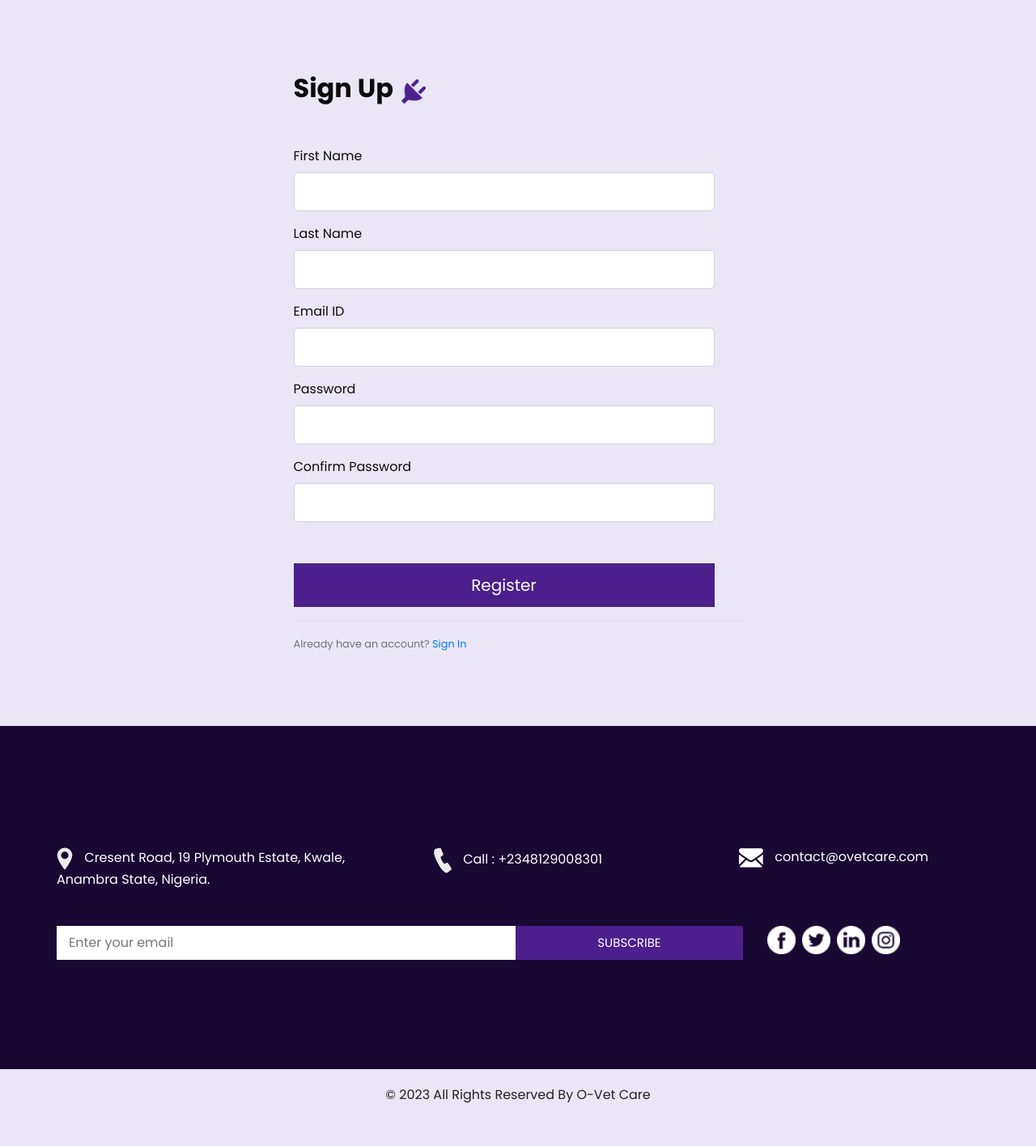
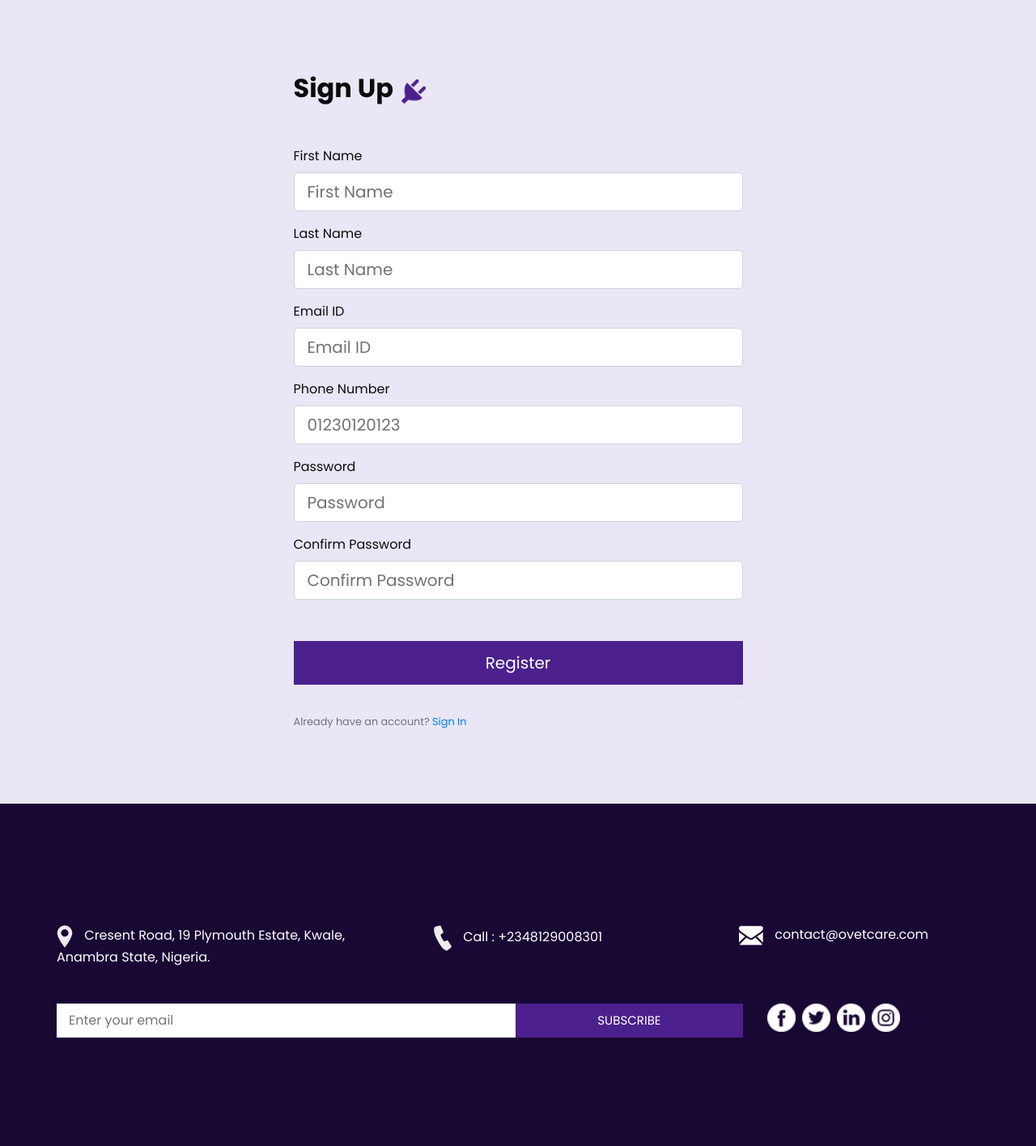
Before and after one commit to Obianuju23/O-Vet_Care, a Flask app: page /register in a window 1280 px wide. Shown: the part 73-1489 px from the top of the page at 81% size. Before the commit the page ends 1436 px from the top, so only its background shows below. Run offline with Flask 2, Linux system fonts and the light colour scheme; some libraries are stand-ins or nearby versions.

Commit message:
Added solution to Login and Registration pages

```diff
--- a/ovet_care/__init__.py
+++ b/ovet_care/__init__.py
@@ -5,6 +5,8 @@ Importing libraries from Flask
 from flask import Flask
 import os
 from flask_sqlalchemy import SQLAlchemy
+from flask_bcrypt import Bcrypt
+from flask_login import LoginManager
 
 basedir = os.path.abspath(os.path.dirname(__file__))
 app = Flask(__name__)
@@ -12,5 +14,8 @@ app.config['SECRET_KEY'] = '22a07440b93fa21f25c365c42ae66690596b4dfe9d99adffedd0
 app.config['SQLALCHEMY_DATABASE_URI'] = 'sqlite:///' + os.path.join(basedir, 'ovet_care.db')
 app.config['SQLALCHEMY_TRACK_MODIFICATIONS'] = False
 db = SQLAlchemy(app)
+bcrypt = Bcrypt(app)
+login_manager = LoginManager(app)
+
 
 from ovet_care import routes
--- a/ovet_care/forms.py
+++ b/ovet_care/forms.py
@@ -15,15 +15,19 @@ class RegistrationForm(FlaskForm):
     """Class to create User Registration form"""
     firstname = StringField('First Name',
                                   validators=[DataRequired(),
-                                              Length(min=3, max=32)],
+                                              Length(min=2, max=32)],
                                   id='firstname', name='firstname')
     lastname = StringField('Last Name',
                                   validators=[DataRequired(),
-                                              Length(min=3, max=32)],
+                                              Length(min=2, max=32)],
                                   id='lastname', name='lastname')
     email = StringField('Email ID', validators=[DataRequired(),
                                                       Email()],
                         id='email', name='email')
+    phone_num = StringField('Phone Number',
+                            validators=[DataRequired(), Length(min=11,
+                                                               max=11)],
+                            id='phone_num', name='phone_num')
     password = PasswordField('Password', validators=[DataRequired(),
                                                       Length(min=6, max=20)],
                              id='password', name='password')
@@ -34,6 +38,20 @@ class RegistrationForm(FlaskForm):
                                      name='password_confirm')
     submit = SubmitField('Register')
 
+    def validate_email(self, email):
+        """This is an instance method that validates an email entered from the
+        forms input fields"""
+        user_email = User.query.filter_by(email=email.data).first()
+        if user_email:
+            raise ValidationError('The email provided is already taken.')
+
+    def validate_phone_num(self, phone):
+        """This is an instance method that validates a phone number
+        entered from the forms input fields"""
+        user_phone = User.query.filter_by(phone_num=phone.data).first()
+        if user_phone:
+            raise ValidationError('The phone number provided is already in use.')
+
 
 class UserLoginForm(FlaskForm):
     """Class to create Login form"""
@@ -42,8 +60,3 @@ class UserLoginForm(FlaskForm):
     password = PasswordField('Password', validators=[DataRequired(),
                                                      Length(min=6, max=20)])
     submit = SubmitField('Login')
-
-    def validate_email(self, email):
-        in_email = User.query.filter_by(email=email.data.lower()).first()
-        if in_email:
-            raise ValidationError('That email ID is already in use.')
--- a/ovet_care/routes.py
+++ b/ovet_care/routes.py
@@ -3,9 +3,10 @@
 This is a module that creates routes for the O-Vet Care Web application
 """
 from flask import url_for, render_template, request, redirect, flash
-from ovet_care import app
+from ovet_care import app, db, bcrypt
 from ovet_care.forms import RegistrationForm, UserLoginForm
 from ovet_care.models import Staff, User, Pet, PetType, PetBreed
+from flask_login import login_user, logout_user
 
 
 """This is the route to the index or Landing page"""
@@ -41,8 +42,12 @@ def login():
     """Function to route to the login page when the /login route is hit"""
     form = UserLoginForm()
     if form.validate_on_submit():
-        flash('Login was successful', 'success')
-        return redirect(url_for('home'))
+        user = User.query.filter_by(email=form.email.data.lower()).first()
+        if user and bcrypt.check_password_hash(user.password, form.password.data):
+            login_user(user)
+            return redirect(url_for('home'))
+        else:
+            flash('Login was not successful. Invalid email/password.', 'danger')
     return render_template('login.html', title="Login", form=form)
 
 """This is the route to the register page"""
@@ -52,6 +57,14 @@ def register():
     hit"""
     form = RegistrationForm()
     if form.validate_on_submit():
+        hash_password = bcrypt.generate_password_hash(form.password.data).decode('utf-8')
+        user = User(firstname=form.firstname.data.title(),
+                    lastname=form.lastname.data.title(),
+                    email=form.email.data.lower(),
+                    phone_num=form.phone_num.data,
+                    password=hash_password)
+        db.session.add(user)
+        db.session.commit()
         flash('Registration was successful', 'success')
-        return redirect(url_for('register'))
+        return redirect(url_for('login'))
     return render_template('register.html', title="Register", form=form)
--- a/ovet_care/static/css/style.css
+++ b/ovet_care/static/css/style.css
@@ -477,7 +477,7 @@ a:focus {
 
 .contact_section form {
   margin-top: 45px;
-  padding-right: 35px;
+  /* padding-right: 35px; */
 }
 .contact_section textarea {
   resize: none;
--- a/ovet_care/templates/register.html
+++ b/ovet_care/templates/register.html
@@ -6,45 +6,93 @@ block content -%}
   <div class="container">
     <div class="row">
       <div class="col-md-6 offset-md-3">
-        {% include 'structure/flash.html' %}
+        {%- include 'structure/flash.html' -%}
         <div>
           <div class="heading_container">
             <h2 class="head-center">Sign Up</h2>
-            <img
-              src="{{ url_for('static', filename='images/plug.png') }}"
-              alt=""
-            />
+            <img src="{{ url_for('static', filename='images/plug.png') }}" alt="">
           </div>
         </div>
         <form action="" method="POST">
           {{ form.hidden_tag() }}
           <div class="form-group">
-            {{ form.firstname.label(class="form-control-label") }} {{
-            form.firstname(class="form-control form-control-lg") }}
+            {{ form.firstname.label(class="form-control-label") }}
+            {% if form.firstname.errors %}
+              {{ form.firstname(class="form-control form-control-lg is-invalid") }}
+              <div class="invalid-feedback">
+                {% for error in form.firstname.errors %}
+                <span>{{ error }}</span>
+                {% endfor %}
+              </div>
+            {% else %}
+              {{ form.firstname(class="form-control form-control-lg", placeholder="First Name") }}
+            {% endif %}
           </div>
           <div class="form-group">
-            {{ form.lastname.label(class="form-control-label") }} {{
-            form.lastname(class="form-control form-control-lg") }}
+            {{ form.lastname.label(class="form-control-label") }}
+            {% if form.lastname.errors %}
+              {{ form.lastname(class="form-control form-control-lg is-invalid") }}
+              <div class="invalid-feedback">
+                {% for error in form.lastname.errors %}
+                <span>{{ error }}</span>
+                {% endfor %}
+              </div>
+            {% else %}
+              {{ form.lastname(class="form-control form-control-lg", placeholder="Last Name") }}
+            {% endif %}
           </div>
           <div class="form-group">
-            {{ form.email.label(class="form-control-label") }} {% if
-            form.email.errors %} {{ form.email(class="form-control
-            form-control-lg is-invalid") }}
-            <div class="invalid-feedback">
-              {% for error in form.email.errors %}
-              <span>{{ error }}</span>
-              {% endfor %}
-            </div>
-            {% else %} {{ form.email(class="form-control form-control-lg") }} {%
-            endif %}
+            {{ form.email.label(class="form-control-label") }}
+            {% if form.email.errors %}
+              {{ form.email(class="form-control form-control-lg is-invalid") }}
+                <div class="invalid-feedback">
+                  {% for error in form.email.errors %}
+                  <span>{{ error }}</span>
+                  {% endfor %}
+                </div>
+            {% else %}
+              {{ form.email(class="form-control form-control-lg",
+              placeholder="Email ID") }}
+            {% endif %}
           </div>
           <div class="form-group">
-            {{ form.password.label(class="form-control-label") }} {{
-            form.password(class="form-control form-control-lg") }}
+            {{ form.phone_num.label(class="form-control-label") }}
+            {% if form.phone_num.errors %}
+              {{ form.phone_num(class="form-control form-control-lg is-invalid") }}
+                <div class="invalid-feedback">
+                  {% for error in form.phone_num.errors %}
+                  <span>{{ error }}</span>
+                  {% endfor %}
+                </div>
+            {% else %}
+            {{ form.phone_num(class="form-control form-control-lg", placeholder="01230120123") }}
+            {% endif %}
           </div>
           <div class="form-group">
-            {{ form.password_confirm.label(class="form-control-label") }} {{
-            form.password_confirm(class="form-control form-control-lg") }}
+            {{ form.password.label(class="form-control-label") }}
+            {% if form.password.errors %}
+              {{ form.password(class="form-control form-control-lg is-invalid") }}
+                <div class="invalid-feedback">
+                  {% for error in form.password.errors %}
+                  <span>{{ error }}</span>
+                  {% endfor %}
+                </div>
+            {% else %}
+              {{ form.password(class="form-control form-control-lg", placeholder="Password") }}
+            {% endif %}
+          </div>
+          <div class="form-group">
+            {{ form.password_confirm.label(class="form-control-label") }}
+            {% if form.password_confirm.errors %}
+              {{ form.password_confirm(class="form-control form-control-lg is-invalid") }}
+                <div class="invalid-feedback">
+                  {% for error in form.password_confirm.errors %}
+                  <span>{{ error }}</span>
+                  {% endfor %}
+                </div>
+            {% else %}
+              {{ form.password_confirm(class="form-control form-control-lg", placeholder="Confirm Password") }}
+            {% endif %}
           </div>
           <div class="form-group">
             {{ form.submit(class="btn btn-mine btn-block btn-lg") }}
```
Also changed, not shown: ovet_care/models.py (+16 -10 lines), ovet_care/templates/login.html (+5 -2 lines), ovet_care/ovet_care.db, 1 other file.
